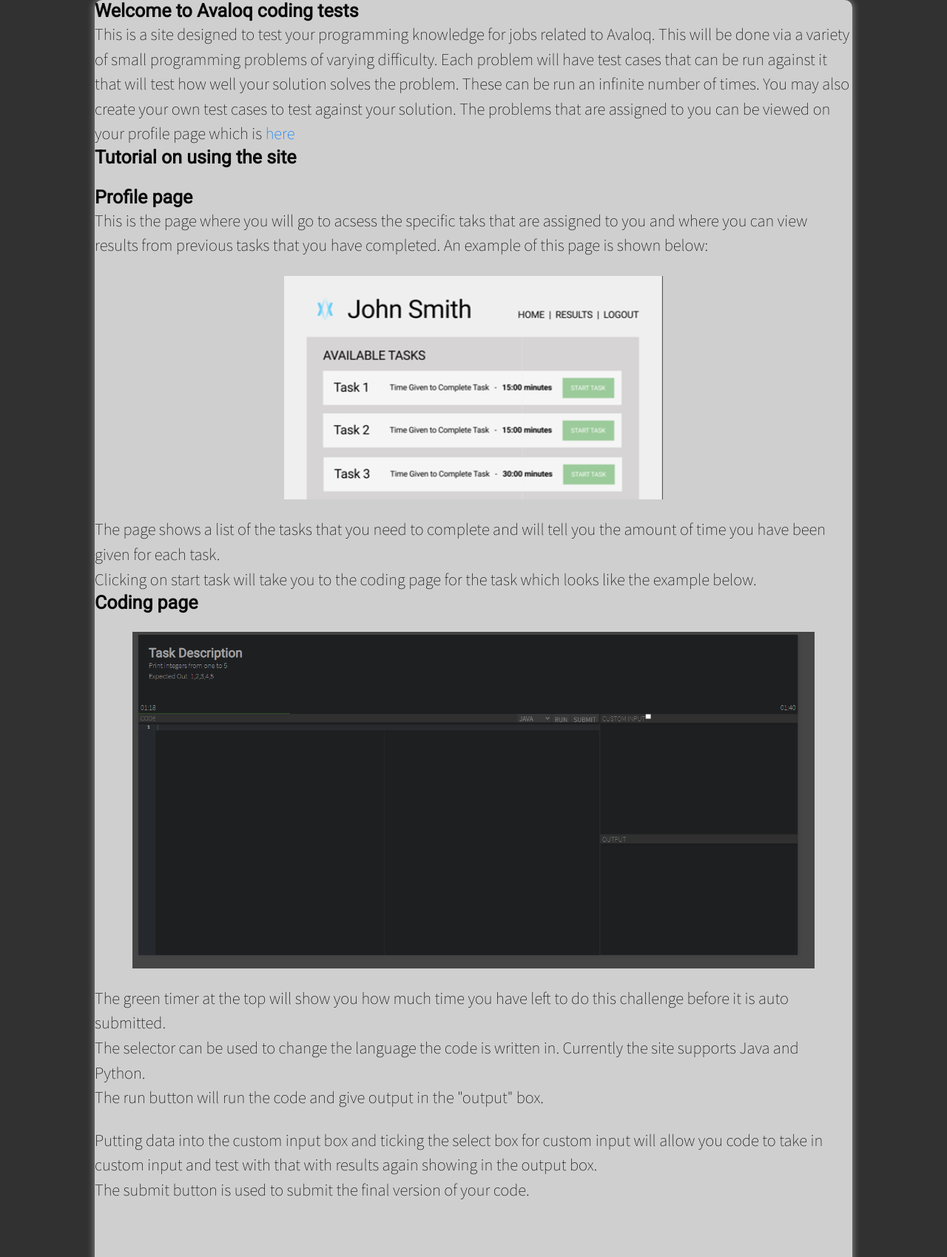
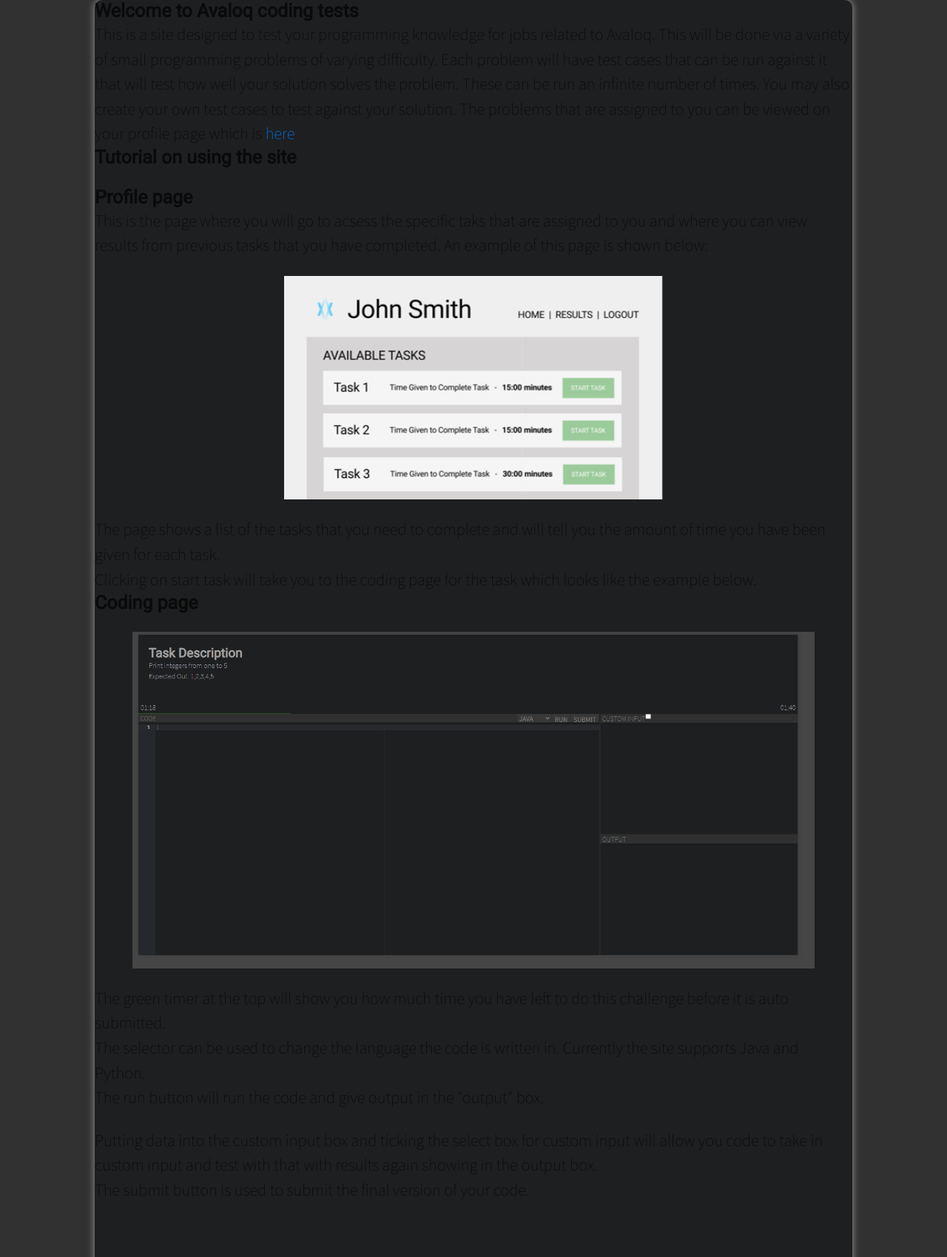
Before and after one commit to Calmac56/Team-project, a Django app: page / in a window 1280 px wide. Shown: the part 220-1919 px from the top of the page at 74% size. Run offline with Django 3.2, Linux system fonts and the light colour scheme; some libraries are stand-ins or nearby versions.

Commit message:
fixed errors

```diff
--- a/main/static/css/base.css
+++ b/main/static/css/base.css
@@ -5,7 +5,7 @@ within the last element indented 1 less than itself.
 global tag styling like h1 and p are done at the bottom.
 */
 :root {
-    --div-color: rgba(255, 255, 255, 0.767);
+    --div-color: rgb(29,31,33);
     --background-color: rgb(49, 49, 49);
     --highlight-color: rgb(148, 183, 212);
     --highlight-color2: rgb(103, 110, 141);
@@ -149,7 +149,7 @@ h4{
 }
 
 p {
-    font-weight: 300 !important;
+    font-weight: 200 !important;
     margin: 0px !important;
     color: var(--text-color) !important;
     font-size: calc(100% + 0.5vw) !important;
```
Also changed, not shown: main/templates/cs14/codingPage.html (+10 -4 lines).
